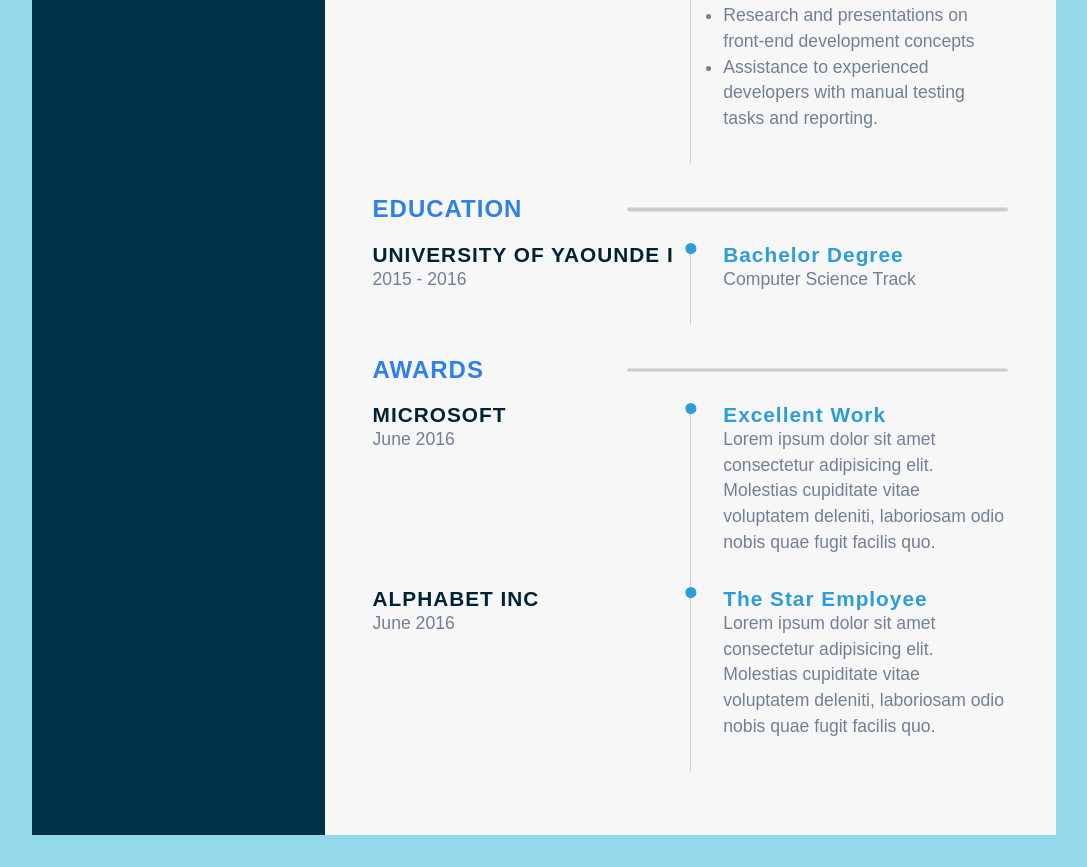
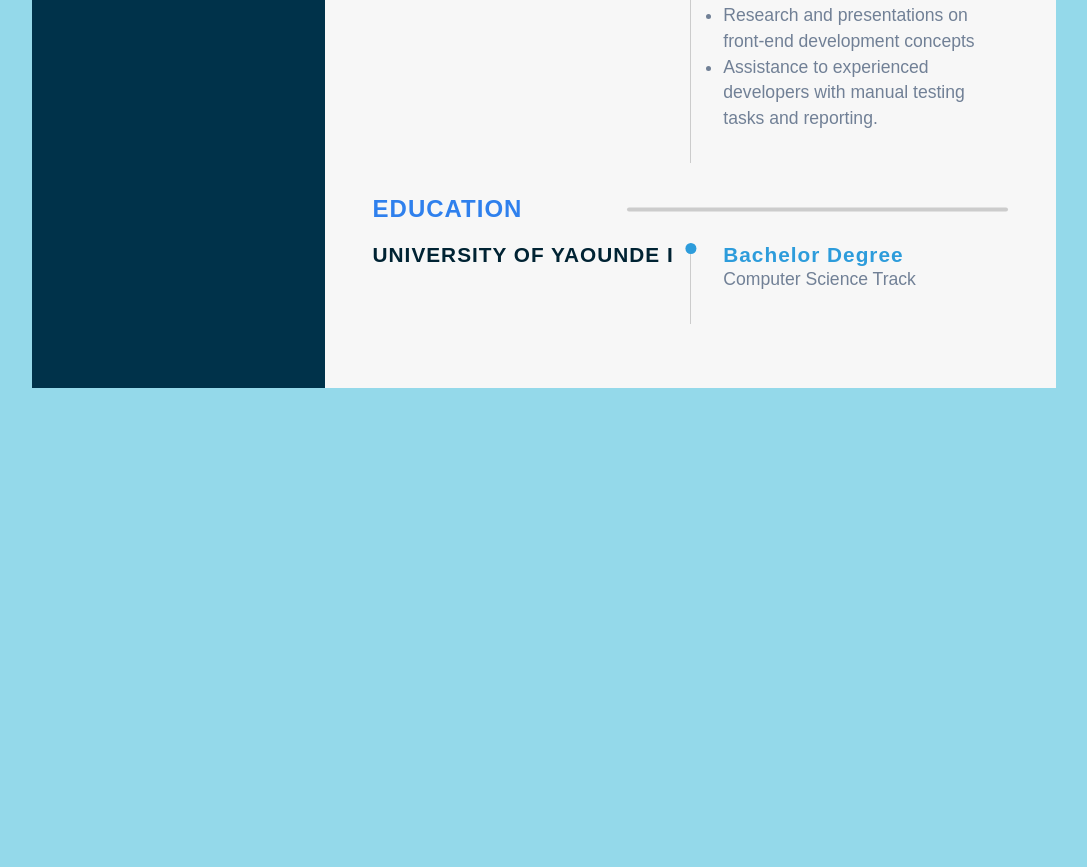
Before and after one commit to lontsiyves/resume.github.io, a plain HTML site: page index.html in a window 1280 px wide. Shown: the part 2479-3346 px from the top of the page, without its empty margins (96-1183 px from the left). After the commit the page ends 2899 px from the top, so only its background shows below. Drawn offline with Linux system fonts and the light colour scheme.

Commit message:
Update index.html

```diff
--- a/index.html
+++ b/index.html
@@ -273,7 +273,7 @@
           <div class="timeline">
             <div class="left-tl-content">
               <h5 class="tl-title">UNIVERSITY OF YAOUNDE I</h5>
-              <p class="para">2015 - 2016</p>
+
             </div>
             <div class="right-tl-content">
               <div class="tl-content">
@@ -285,41 +285,6 @@
             </div>
           </div>
         </section>
-        <section class="awards sect">
-          <h2 class="right-title">Awards</h2>
-          <div class="timeline">
-            <div class="left-tl-content">
-              <h5 class="tl-title">Microsoft</h5>
-              <p class="para">June 2016</p>
-            </div>
-            <div class="right-tl-content">
-              <div class="tl-content">
-                <h5 class="tl-title-2">Excellent Work</h5>
-                <p class="para">
-                  Lorem ipsum dolor sit amet consectetur adipisicing elit.
-                  Molestias cupiditate vitae voluptatem deleniti, laboriosam
-                  odio nobis quae fugit facilis quo.
-                </p>
-              </div>
-            </div>
-          </div>
-          <div class="timeline">
-            <div class="left-tl-content">
-              <h5 class="tl-title">Alphabet Inc</h5>
-              <p class="para">June 2016</p>
-            </div>
-            <div class="right-tl-content">
-              <div class="tl-content">
-                <h5 class="tl-title-2">The Star Employee</h5>
-                <p class="para">
-                  Lorem ipsum dolor sit amet consectetur adipisicing elit.
-                  Molestias cupiditate vitae voluptatem deleniti, laboriosam
-                  odio nobis quae fugit facilis quo.
-                </p>
-              </div>
-            </div>
-          </div>
-        </section>
       </div>
     </section>
   </main>
```
